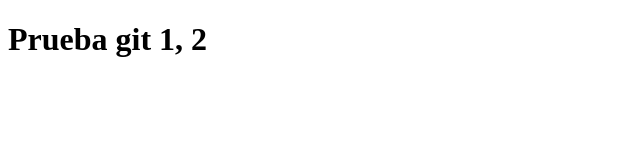
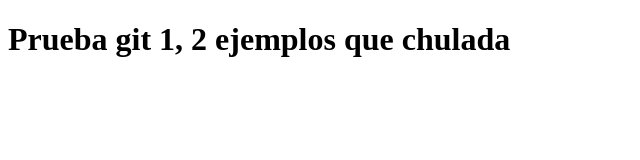
Before and after one commit to anastasiaEA/git-curso, a plain HTML site: page index.html in a window 1280 px wide. Shown: the whole page, without its empty margins (0-640 px from the left). Drawn offline with Linux system fonts and the light colour scheme.

Commit message:
cambio con extensiones de vscode

```diff
--- a/index.html
+++ b/index.html
@@ -7,7 +7,8 @@
 </head>
 <body>
     <h1>
-        Prueba git 1, 2
+        Prueba git 1, 2 ejemplos
+        que chulada
     </h1>
 </body>
 </html>
```
